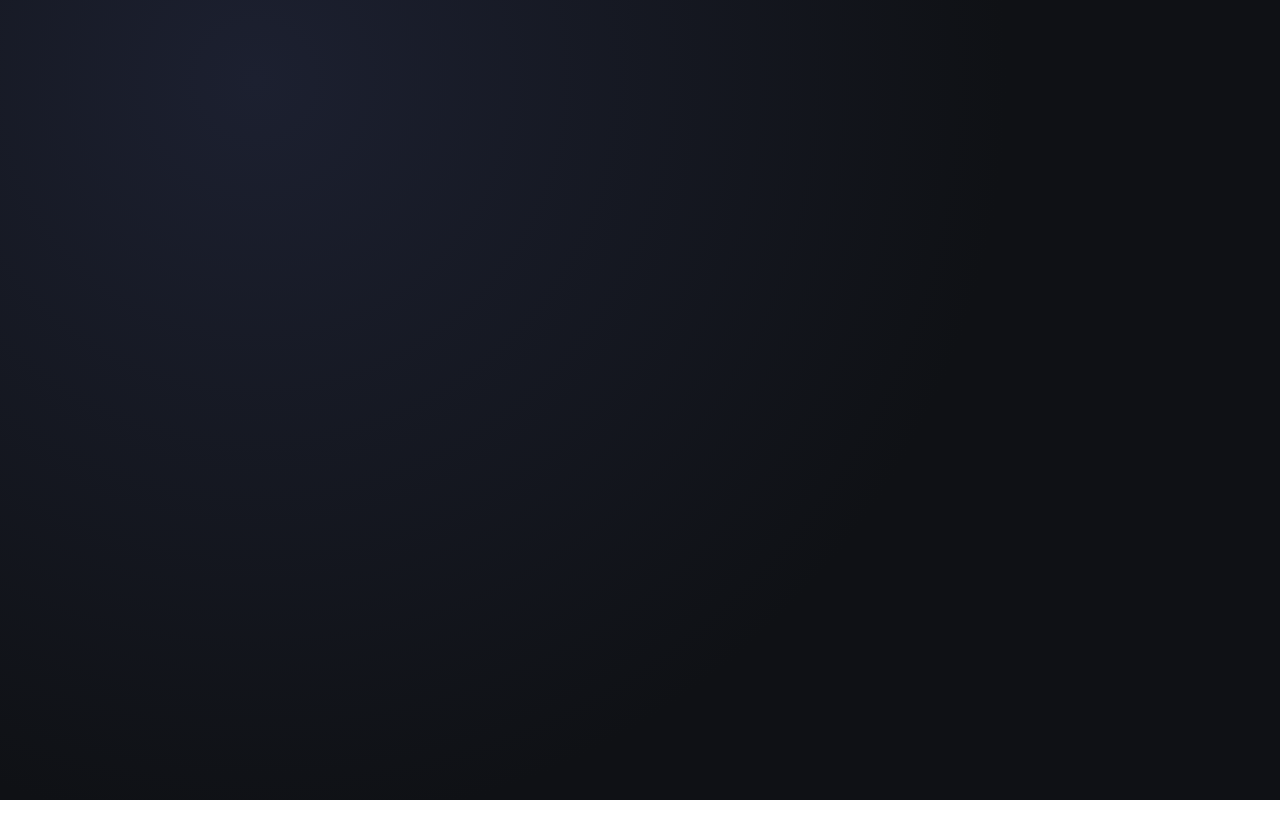
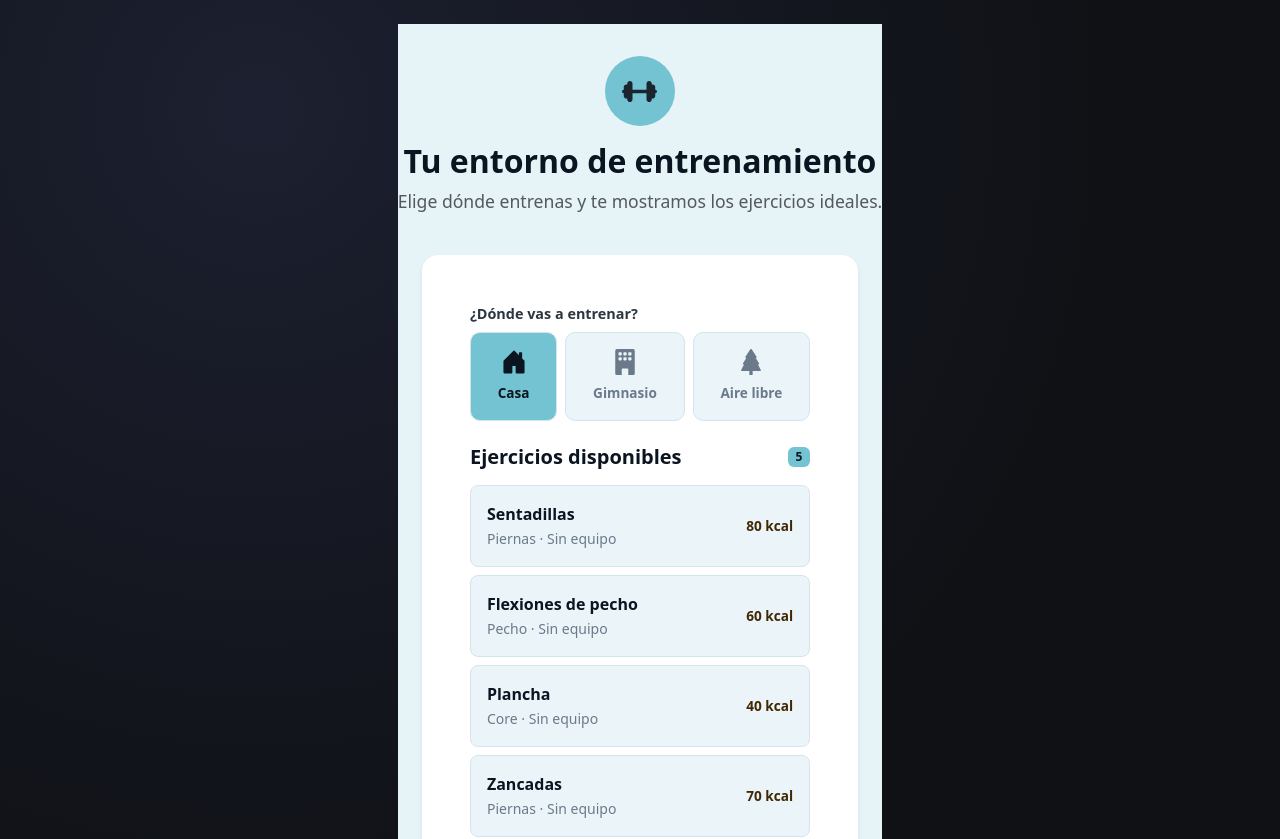
Before and after one commit to RackerH897/Athlos-FrontEnd, a React (Vite) app: page /Entorno in a window 1280 px wide. Before the commit this address had no page. Shown: the top 839 px of the page. Before the commit the page ends 800 px from the top, so only its background shows below. Built offline with nearby package versions, Linux system fonts and the light colour scheme.

Commit message:
de datos --> entorrno
creacion del entorno de entrenamiento y  un hook de datos usuario a entorno paras que tenga correlacion xd

```diff
--- a/src/main.tsx
+++ b/src/main.tsx
@@ -11,6 +11,8 @@ import "./style.css";
 import LogIn from "./pages/inicio-sesion";
 import RegistroUsuario from "./pages/Registro-Usuario";
 import DatosUsuario from "./pages/Datos-Usuario";
+import EntornoEntrenamiento from "./pages/Entorno-Entrenamiento";
+
 createRoot(document.getElementById("root")!).render(
   <StrictMode>
     <Router>
@@ -18,6 +20,8 @@ createRoot(document.getElementById("root")!).render(
         <Route path="/" element={<LogIn />} />
         <Route path="/RegistroUsuario" element={<RegistroUsuario />} />
         <Route path="/DatosUsuario" element={<DatosUsuario />} />
+        <Route path="/Entorno" element={<EntornoEntrenamiento />} />
+
       </Routes>
     </Router>
   </StrictMode>
--- a/src/pages/Datos-Usuario.tsx
+++ b/src/pages/Datos-Usuario.tsx
@@ -47,6 +47,7 @@ const DatosUsuario = () => {
         // TODO: conectar con el backend (POST /users/me/personal-data)
         console.log("Datos físicos:", payload);
         // navigate("/Home"); // <- descomenta cuando tengas la pantalla destino
+        navigate("/Entorno");
     };
 
     // estilos reutilizables para los inputs (igual que en tu registro)
@@ -185,7 +186,7 @@ const DatosUsuario = () => {
                     {/* Botón guardar */}
                     <div className="d-grid mb-2">
                         <button className="btn fw-semibold py-2" style={{ backgroundColor: "#FCD385", border: "none", color: "#412903", borderRadius: "8px" }} type="submit">
-                            Guardar datos
+                            Guardar datos / Continuar
                         </button>
                     </div>
                 </form>
--- /dev/null
+++ b/src/pages/Entorno-Entrenamiento.tsx
@@ -0,0 +1,158 @@
+import { useState } from "react";
+import { useNavigate } from "react-router-dom";
+
+type Ambiente = "casa" | "gimnasio" | "aire_libre";
+
+interface Ejercicio {
+    nombre: string;
+    grupoMuscular: string;
+    equipo: string;
+    calorias: number;
+}
+
+// Catálogo (mismo que el seed de tu BD: fitness.ejercicios)
+const CATALOGO: Ejercicio[] = [
+    { nombre: "Sentadillas", grupoMuscular: "Piernas", equipo: "Ninguno", calorias: 80 },
+    { nombre: "Flexiones de pecho", grupoMuscular: "Pecho", equipo: "Ninguno", calorias: 60 },
+    { nombre: "Plancha", grupoMuscular: "Core", equipo: "Ninguno", calorias: 40 },
+    { nombre: "Zancadas", grupoMuscular: "Piernas", equipo: "Ninguno", calorias: 70 },
+    { nombre: "Burpees", grupoMuscular: "Full body", equipo: "Ninguno", calorias: 120 },
+    { nombre: "Press de banca", grupoMuscular: "Pecho", equipo: "Barra y banco", calorias: 90 },
+    { nombre: "Peso muerto", grupoMuscular: "Espalda", equipo: "Barra", calorias: 110 },
+    { nombre: "Remo con mancuerna", grupoMuscular: "Espalda", equipo: "Mancuerna", calorias: 75 },
+];
+
+const ENTORNOS: { value: Ambiente; label: string; icono: string }[] = [
+    {
+        value: "casa",
+        label: "Casa",
+        icono: "M8.354 1.146a.5.5 0 0 0-.708 0l-6 6A.5.5 0 0 0 1.5 7.5v7a.5.5 0 0 0 .5.5h4.5a.5.5 0 0 0 .5-.5v-4h2v4a.5.5 0 0 0 .5.5H14a.5.5 0 0 0 .5-.5v-7a.5.5 0 0 0-.146-.354L13 5.793V2.5a.5.5 0 0 0-.5-.5h-1a.5.5 0 0 0-.5.5v1.293z",
+    },
+    {
+        value: "gimnasio",
+        label: "Gimnasio",
+        icono: "M3 0a1 1 0 0 0-1 1v14a1 1 0 0 0 1 1h3v-3.5a.5.5 0 0 1 .5-.5h3a.5.5 0 0 1 .5.5V16h3a1 1 0 0 0 1-1V1a1 1 0 0 0-1-1zm1 2.5a.5.5 0 0 1 .5-.5h1a.5.5 0 0 1 .5.5v1a.5.5 0 0 1-.5.5h-1a.5.5 0 0 1-.5-.5zm.5 2.5h1a.5.5 0 0 1 .5.5v1a.5.5 0 0 1-.5.5h-1a.5.5 0 0 1-.5-.5v-1a.5.5 0 0 1 .5-.5M7 2.5a.5.5 0 0 1 .5-.5h1a.5.5 0 0 1 .5.5v1a.5.5 0 0 1-.5.5h-1a.5.5 0 0 1-.5-.5zm.5 2.5h1a.5.5 0 0 1 .5.5v1a.5.5 0 0 1-.5.5h-1a.5.5 0 0 1-.5-.5v-1a.5.5 0 0 1 .5-.5M10 2.5a.5.5 0 0 1 .5-.5h1a.5.5 0 0 1 .5.5v1a.5.5 0 0 1-.5.5h-1a.5.5 0 0 1-.5-.5zm.5 2.5h1a.5.5 0 0 1 .5.5v1a.5.5 0 0 1-.5.5h-1a.5.5 0 0 1-.5-.5v-1a.5.5 0 0 1 .5-.5",
+    },
+    {
+        value: "aire_libre",
+        label: "Aire libre",
+        icono: "M8.416.223a.5.5 0 0 0-.832 0l-3 4.5A.5.5 0 0 0 5 5.5h.098L3.076 8.735A.5.5 0 0 0 3.5 9.5h.191l-1.638 3.276a.5.5 0 0 0 .447.724H7V16h2v-2.5h4.5a.5.5 0 0 0 .447-.724L12.31 9.5h.191a.5.5 0 0 0 .424-.765L10.902 5.5H11a.5.5 0 0 0 .416-.777z",
+    },
+];
+
+const EntornoEntrenamiento = () => {
+    const navigate = useNavigate();
+    const [entorno, setEntorno] = useState<Ambiente>("casa");
+
+    // Filtro de ejercicios según el entorno (criterio de aceptación US05)
+    const ejerciciosFiltrados = CATALOGO.filter((ej) =>
+        entorno === "gimnasio" ? true : ej.equipo === "Ninguno"
+    );
+
+    const handleContinuar = () => {
+        const payload = { ambiente: entorno };
+        // TODO: conectar con el backend (al generar el plan / POST /plans/ia)
+        console.log("Entorno elegido:", payload);
+        // navigate("/Home"); // <- destino cuando lo tengas
+    };
+
+    const iconStyle = { backgroundColor: "#EAF4F9", borderColor: "#D5E5EC", color: "#6B7A8A" };
+
+    return (
+        <div
+            className="d-flex flex-column justify-content-center align-items-center"
+            style={{ minHeight: "100vh", backgroundColor: "#E6F3F7", fontFamily: "system-ui, -apple-system, sans-serif", padding: "32px 0" }}
+        >
+            {/* Encabezado */}
+            <div className="text-center mb-4">
+                <div
+                    className="rounded-circle d-flex justify-content-center align-items-center mx-auto mb-3"
+                    style={{ width: "70px", height: "70px", backgroundColor: "#74C3D2" }}
+                >
+                    <svg xmlns="http://www.w3.org/2000/svg" viewBox="0 0 640 640" style={{ width: "35px", fill: "#1A2530" }}>
+                        <path d="M96 176C96 149.5 117.5 128 144 128C170.5 128 192 149.5 192 176L192 288L448 288L448 176C448 149.5 469.5 128 496 128C522.5 128 544 149.5 544 176L544 192L560 192C586.5 192 608 213.5 608 240L608 288C625.7 288 640 302.3 640 320C640 337.7 625.7 352 608 352L608 400C608 426.5 586.5 448 560 448L544 448L544 464C544 490.5 522.5 512 496 512C469.5 512 448 490.5 448 464L448 352L192 352L192 464C192 490.5 170.5 512 144 512C117.5 512 96 490.5 96 464L96 448L80 448C53.5 448 32 426.5 32 400L32 352C14.3 352 0 337.7 0 320C0 302.3 14.3 288 32 288L32 240C32 213.5 53.5 192 80 192L96 192L96 176z" />
+                    </svg>
+                </div>
+                <h2 className="fw-bold" style={{ color: "#0B1521" }}>Tu entorno de entrenamiento</h2>
+                <p className="text-muted" style={{ fontSize: "1.1rem" }}>
+                    Elige dónde entrenas y te mostramos los ejercicios ideales.
+                </p>
+            </div>
+
+            {/* Tarjeta */}
+            <div className="p-4 p-md-5 rounded-4 shadow-sm bg-white" style={{ width: "90%", maxWidth: "500px" }}>
+
+                {/* Selector de entorno */}
+                <label className="form-label fw-semibold text-start d-block mb-2" style={{ color: "#2B3641", fontSize: "0.9rem" }}>
+                    ¿Dónde vas a entrenar?
+                </label>
+                <div className="d-flex gap-2 mb-4">
+                    {ENTORNOS.map((opt) => {
+                        const activo = entorno === opt.value;
+                        return (
+                            <button
+                                key={opt.value}
+                                type="button"
+                                onClick={() => setEntorno(opt.value)}
+                                className="btn flex-fill d-flex flex-column align-items-center gap-2 py-3"
+                                style={{
+                                    backgroundColor: activo ? "#74C3D2" : "#EAF4F9",
+                                    color: activo ? "#0B1521" : "#6B7A8A",
+                                    border: "1px solid #D5E5EC",
+                                    borderRadius: "10px",
+                                }}
+                            >
+                                <svg xmlns="http://www.w3.org/2000/svg" width="26" height="26" fill="currentColor" viewBox="0 0 16 16">
+                                    <path d={opt.icono} />
+                                </svg>
+                                <span className="fw-semibold" style={{ fontSize: "0.85rem" }}>{opt.label}</span>
+                            </button>
+                        );
+                    })}
+                </div>
+
+                {/* Lista de ejercicios filtrados */}
+                <div className="d-flex justify-content-between align-items-center mb-3">
+                    <h5 className="fw-bold mb-0" style={{ color: "#0B1521" }}>Ejercicios disponibles</h5>
+                    <span className="badge" style={{ backgroundColor: "#74C3D2", color: "#0B1521" }}>
+                        {ejerciciosFiltrados.length}
+                    </span>
+                </div>
+
+                <div className="d-flex flex-column gap-2 mb-4">
+                    {ejerciciosFiltrados.map((ej) => (
+                        <div
+                            key={ej.nombre}
+                            className="d-flex justify-content-between align-items-center p-3 rounded-3"
+                            style={{ backgroundColor: "#EAF4F9", border: "1px solid #D5E5EC" }}
+                        >
+                            <div className="text-start">
+                                <div className="fw-semibold" style={{ color: "#0B1521" }}>{ej.nombre}</div>
+                                <small style={{ color: "#6B7A8A" }}>
+                                    {ej.grupoMuscular} · {ej.equipo === "Ninguno" ? "Sin equipo" : ej.equipo}
+                                </small>
+                            </div>
+                            <span className="fw-semibold" style={{ color: "#412903", fontSize: "0.85rem" }}>
+                                {ej.calorias} kcal
+                            </span>
+                        </div>
+                    ))}
+                </div>
+
+                {/* Botón continuar */}
+                <div className="d-grid">
+                    <button
+                        onClick={handleContinuar}
+                        className="btn fw-semibold py-2"
+                        style={{ backgroundColor: "#FCD385", border: "none", color: "#412903", borderRadius: "8px" }}
+                        type="button"
+                    >
+                        Continuar
+                    </button>
+                </div>
+            </div>
+        </div>
+    );
+};
+
+export default EntornoEntrenamiento;
```
